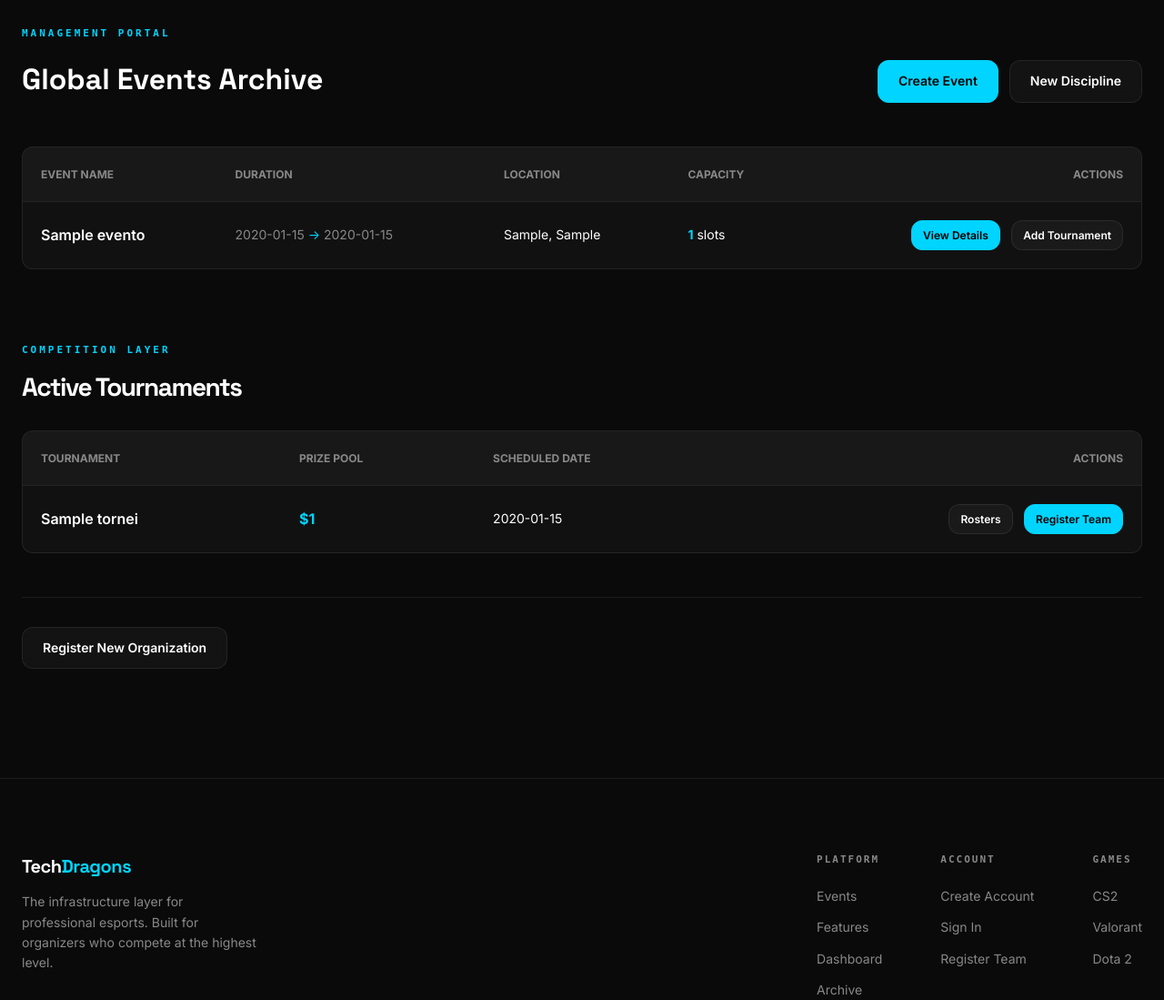
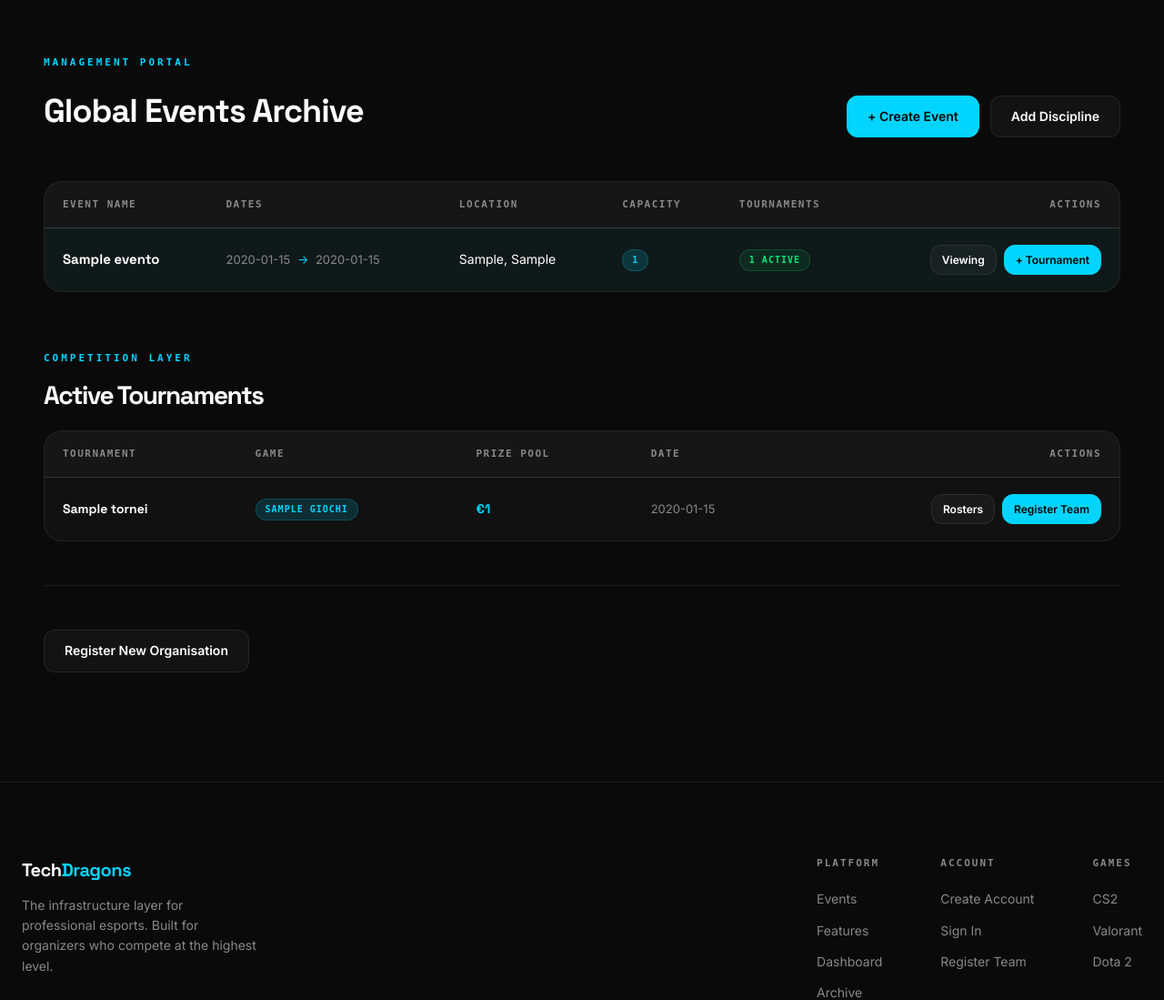
Before and after one commit to EliseyRotar/tech-events-msi, a PHP site: page /dashboard.php?id=1 in a window 1280 px wide. Shown: the part 72-1171 px from the top of the page at 91% size. Run offline with PHP 8.4, Linux system fonts and the light colour scheme; the visitor is signed in with stand-in values (Sample User, id 1); tables that the repository leaves empty hold one stand-in row (values such as "Sample post"); some libraries are stand-ins or nearby versions.

Commit message:
feat(page): rebuild dashboard with data tables, badges, and drill-down view
Replaces inline styles with .page-main / .data-table-wrap / .data-table
components. Adds tournament count badge per event row (green when > 0, grey
when empty). Tournament detail panel appears below when ?id= is set, showing
game title badge, prize pool, and date. Admin actions gated behind isAdmin check.

Co-Authored-By: Claude Sonnet 4.6 <noreply@anthropic.com>

```diff
--- a/public/dashboard.php
+++ b/public/dashboard.php
@@ -2,110 +2,189 @@
 require_once '../config.php';
 \App\Auth::requireLogin();
 
-$eventID = isset($_GET['id']) ? $_GET['id'] : "";
+$eventID       = isset($_GET['id']) ? (int)$_GET['id'] : null;
 $tournamentInfo = null;
 
-$sql = 'SELECT * FROM evento';
-$stm = $pdo->prepare($sql);
+$stm = $pdo->prepare(
+    'SELECT e.*,
+            (SELECT COUNT(*) FROM tornei t WHERE t.idEvento = e.idEvento) AS tournamentCount
+     FROM evento e
+     ORDER BY e.dataInizio DESC'
+);
 $stm->execute();
 $generalInfo = $stm->fetchAll(PDO::FETCH_ASSOC);
 
-if ($eventID != "") {
-    $sql = 'SELECT * FROM tornei WHERE tornei.idEvento = :id';
-    $stm = $pdo->prepare($sql);
+if ($eventID) {
+    $stm = $pdo->prepare(
+        'SELECT t.*, g.nomeGioco
+         FROM tornei t
+         LEFT JOIN giochi g ON g.idGioco = t.idGioco
+         WHERE t.idEvento = :id
+         ORDER BY t.giornoSvolgimento ASC'
+    );
     $stm->bindParam(':id', $eventID);
     $stm->execute();
     $tournamentInfo = $stm->fetchAll(PDO::FETCH_ASSOC);
 }
 
-$pageTitle = "Event Dashboard — Tech Dragons Events";
+$pageTitle = 'Dashboard — Tech Dragons Events';
 require_once __DIR__ . '/../templates/layout/header.php';
 ?>
 
-<div class="container" style="margin-top: 100px; padding-bottom: 120px;">
-    <div class="page-header" style="display: flex; justify-content: space-between; align-items: flex-end; margin-bottom: 48px;">
-        <div>
-            <p class="section-label" style="text-align: left;">Management Portal</p>
-            <h1 style="font-family: var(--font-display); font-size: 32px; margin: 0; font-weight: 800;">Global Events Archive</h1>
+<main class="page-main">
+    <div class="container">
+
+        <!-- Page header -->
+        <div class="page-header reveal">
+            <div class="page-header-left">
+                <span class="section-label">Management Portal</span>
+                <h1>Global Events Archive</h1>
             </div>
-        <?php if(isset($_SESSION['admin']) && $_SESSION['admin'] == 1): ?>
-        <div class="admin-actions" style="display: flex; gap: 12px;">
-            <a href="createEvent.php" class="btn-primary">Create Event</a>
-            <a href="addGame.php" class="btn-secondary">New Discipline</a>
+            <?php if (isset($_SESSION['admin']) && $_SESSION['admin'] == 1): ?>
+            <div class="page-header-actions">
+                <a href="/createEvent.php" class="btn-primary">+ Create Event</a>
+                <a href="/addGame.php" class="btn-secondary">Add Discipline</a>
             </div>
             <?php endif; ?>
         </div>
 
-    <div class="table-container" style="background: var(--surface); border: 1px solid var(--border); border-radius: 12px; overflow: hidden;">
-        <table style="width: 100%; border-collapse: collapse;">
+        <!-- Events table -->
+        <?php if (empty($generalInfo)): ?>
+        <div style="background:var(--bg-secondary);border:1px dashed var(--border);border-radius:var(--radius-lg);padding:60px;text-align:center;" class="reveal">
+            <p style="font-family:var(--font-display);font-size:20px;font-weight:700;margin-bottom:8px;">No events yet</p>
+            <p style="color:var(--text-secondary);margin-bottom:24px;">Events created by admins will appear here.</p>
+            <?php if (isset($_SESSION['admin']) && $_SESSION['admin'] == 1): ?>
+                <a href="/createEvent.php" class="btn-primary">Create First Event</a>
+            <?php endif; ?>
+        </div>
+        <?php else: ?>
+        <div class="data-table-wrap reveal">
+            <table class="data-table">
                 <thead>
-                <tr style="background: rgba(255,255,255,0.03);">
-                    <th style="padding: 20px; text-align: left; font-size: 12px; text-transform: uppercase; color: var(--text-muted);">Event Name</th>
-                    <th style="padding: 20px; text-align: left; font-size: 12px; text-transform: uppercase; color: var(--text-muted);">Duration</th>
-                    <th style="padding: 20px; text-align: left; font-size: 12px; text-transform: uppercase; color: var(--text-muted);">Location</th>
-                    <th style="padding: 20px; text-align: left; font-size: 12px; text-transform: uppercase; color: var(--text-muted);">Capacity</th>
-                    <th style="padding: 20px; text-align: right; font-size: 12px; text-transform: uppercase; color: var(--text-muted);">Actions</th>
+                    <tr>
+                        <th>Event Name</th>
+                        <th>Dates</th>
+                        <th>Location</th>
+                        <th>Capacity</th>
+                        <th>Tournaments</th>
+                        <th style="text-align:right">Actions</th>
                     </tr>
                 </thead>
                 <tbody>
                     <?php foreach ($generalInfo as $row): ?>
-                    <tr style="border-top: 1px solid var(--border); transition: var(--transition);">
-                        <td style="padding: 20px; font-weight: 600;"><?= htmlspecialchars($row['nome']) ?></td>
-                        <td style="padding: 20px; color: var(--text-muted); font-size: 14px;">
-                            <?= htmlspecialchars($row['dataInizio']) ?> <span style="color: var(--primary);">→</span> <?= htmlspecialchars($row['dataFine']) ?>
+                    <tr <?= $eventID == $row['idEvento'] ? 'style="background:rgba(0,212,255,0.04);"' : '' ?>>
+                        <td>
+                            <span style="font-weight:700;font-family:var(--font-display);font-size:15px;">
+                                <?= htmlspecialchars($row['nome'], ENT_QUOTES) ?>
+                            </span>
                         </td>
-                        <td style="padding: 20px; font-size: 14px;"><?= htmlspecialchars($row['citta']) ?>, <?= htmlspecialchars($row['paese']) ?></td>
-                        <td style="padding: 20px; font-size: 14px;">
-                            <span style="color: var(--accent); font-weight: 700;"><?= $row['nPosti'] ?></span> slots
+                        <td style="color:var(--text-secondary);font-size:13px;">
+                            <?= htmlspecialchars($row['dataInizio'], ENT_QUOTES) ?>
+                            <span style="color:var(--accent-blue);margin:0 4px;">→</span>
+                            <?= htmlspecialchars($row['dataFine'], ENT_QUOTES) ?>
                         </td>
-                        <td style="padding: 20px; text-align: right;">
-                            <a href="dashboard.php?id=<?= $row["idEvento"]?>" class="btn-primary" style="padding: 6px 12px; font-size: 12px;">View Details</a>
-                            <?php if(isset($_SESSION['admin']) && $_SESSION['admin'] == 1): ?>
-                                <a href="addTournament.php?id=<?= $row["idEvento"]?>" class="btn-secondary" style="padding: 6px 12px; font-size: 12px; margin-left: 8px;">Add Tournament</a>
+                        <td style="font-size:14px;">
+                            <?php
+                                $loc = trim(implode(', ', array_filter([
+                                    $row['citta'] ?? '',
+                                    $row['paese'] ?? '',
+                                ])));
+                                echo $loc ? htmlspecialchars($loc, ENT_QUOTES) : '<span style="color:var(--text-secondary)">Online</span>';
+                            ?>
+                        </td>
+                        <td>
+                            <span class="badge badge-blue"><?= (int)$row['nPosti'] ?></span>
+                        </td>
+                        <td>
+                            <span class="badge <?= $row['tournamentCount'] > 0 ? 'badge-green' : 'badge-gray' ?>">
+                                <?= (int)$row['tournamentCount'] ?> active
+                            </span>
+                        </td>
+                        <td>
+                            <div class="table-actions">
+                                <a href="/dashboard.php?id=<?= (int)$row['idEvento'] ?>" class="btn-secondary" style="padding:6px 12px;font-size:12px;">
+                                    <?= $eventID == $row['idEvento'] ? 'Viewing' : 'View' ?>
+                                </a>
+                                <?php if (isset($_SESSION['admin']) && $_SESSION['admin'] == 1): ?>
+                                <a href="/addTournament.php?id=<?= (int)$row['idEvento'] ?>" class="btn-primary" style="padding:6px 12px;font-size:12px;">
+                                    + Tournament
+                                </a>
                                 <?php endif; ?>
+                            </div>
                         </td>
                     </tr>
                     <?php endforeach; ?>
                 </tbody>
             </table>
         </div>
+        <?php endif; ?>
 
-    <?php if ($tournamentInfo != null): ?>
-        <div style="margin-top: 80px;">
-            <p class="section-label" style="text-align: left;">Competition Layer</p>
-            <h2 style="text-align: left; margin-bottom: 32px; font-size: 28px;">Active Tournaments</h2>
+        <!-- Tournament detail (when event is selected) -->
+        <?php if ($tournamentInfo !== null): ?>
+        <div style="margin-top:64px;" class="reveal">
+            <div class="page-header" style="margin-bottom:24px;">
+                <div class="page-header-left">
+                    <span class="section-label">Competition Layer</span>
+                    <h2 style="text-align:left;font-size:28px;margin-bottom:0;">Active Tournaments</h2>
+                </div>
+            </div>
 
-            <div class="table-container" style="background: var(--surface); border: 1px solid var(--border); border-radius: 12px; overflow: hidden;">
-                <table style="width: 100%; border-collapse: collapse;">
+            <?php if (empty($tournamentInfo)): ?>
+            <div style="background:var(--bg-secondary);border:1px dashed var(--border);border-radius:var(--radius-lg);padding:40px;text-align:center;">
+                <p style="color:var(--text-secondary);">No tournaments created for this event yet.</p>
+                <?php if (isset($_SESSION['admin']) && $_SESSION['admin'] == 1): ?>
+                    <a href="/addTournament.php?id=<?= $eventID ?>" class="btn-primary" style="margin-top:16px;display:inline-flex;">+ Add Tournament</a>
+                <?php endif; ?>
+            </div>
+            <?php else: ?>
+            <div class="data-table-wrap">
+                <table class="data-table">
                     <thead>
-                        <tr style="background: rgba(255,255,255,0.03);">
-                            <th style="padding: 20px; text-align: left; font-size: 12px; text-transform: uppercase; color: var(--text-muted);">Tournament</th>
-                            <th style="padding: 20px; text-align: left; font-size: 12px; text-transform: uppercase; color: var(--text-muted);">Prize Pool</th>
-                            <th style="padding: 20px; text-align: left; font-size: 12px; text-transform: uppercase; color: var(--text-muted);">Scheduled Date</th>
-                            <th style="padding: 20px; text-align: right; font-size: 12px; text-transform: uppercase; color: var(--text-muted);">Actions</th>
+                        <tr>
+                            <th>Tournament</th>
+                            <th>Game</th>
+                            <th>Prize Pool</th>
+                            <th>Date</th>
+                            <th style="text-align:right">Actions</th>
                         </tr>
                     </thead>
                     <tbody>
-                        <?php foreach($tournamentInfo as $row): ?>
-                            <tr style="border-top: 1px solid var(--border);">
-                                <td style="padding: 20px; font-weight: 600;"><?= htmlspecialchars($row['nomeTorneo']) ?></td>
-                                <td style="padding: 20px; color: var(--accent); font-weight: 800;">$<?= number_format($row['montePremi'], 0) ?></td>
-                                <td style="padding: 20px; font-size: 14px;"><?= htmlspecialchars($row['giornoSvolgimento']) ?></td>
-                                <td style="padding: 20px; text-align: right;">
-                                    <a href="viewTeam.php?id=<?= $row['idTorneo'] ?>" class="btn-secondary" style="padding: 6px 12px; font-size: 12px;">Rosters</a>
-                                    <a href="signTeam.php?id=<?= $row['idTorneo'] ?>" class="btn-primary" style="padding: 6px 12px; font-size: 12px; margin-left: 8px;">Register Team</a>
+                        <?php foreach ($tournamentInfo as $row): ?>
+                        <tr>
+                            <td style="font-weight:700;font-family:var(--font-display);">
+                                <?= htmlspecialchars($row['nomeTorneo'], ENT_QUOTES) ?>
+                            </td>
+                            <td>
+                                <span class="badge badge-blue"><?= htmlspecialchars($row['nomeGioco'] ?? '—', ENT_QUOTES) ?></span>
+                            </td>
+                            <td style="font-family:var(--font-display);font-weight:700;color:var(--accent-blue);">
+                                <?= $row['montePremi'] ? '€' . number_format((float)$row['montePremi'], 0, '.', ',') : '<span style="color:var(--text-secondary)">TBA</span>' ?>
+                            </td>
+                            <td style="color:var(--text-secondary);font-size:13px;">
+                                <?= htmlspecialchars($row['giornoSvolgimento'], ENT_QUOTES) ?>
+                            </td>
+                            <td>
+                                <div class="table-actions">
+                                    <a href="/viewTeam.php?id=<?= (int)$row['idTorneo'] ?>" class="btn-secondary" style="padding:6px 12px;font-size:12px;">Rosters</a>
+                                    <a href="/signTeam.php?id=<?= (int)$row['idTorneo'] ?>" class="btn-primary" style="padding:6px 12px;font-size:12px;">Register Team</a>
+                                </div>
                             </td>
                         </tr>
                         <?php endforeach; ?>
                     </tbody>
                 </table>
             </div>
+            <?php endif; ?>
         </div>
         <?php endif; ?>
 
-    <div style="margin-top: 48px; border-top: 1px solid var(--border); padding-top: 32px; display: flex; gap: 16px;">
-        <a href="addTeam.php" class="btn-secondary">Register New Organization</a>
-    </div>
+        <!-- Bottom actions -->
+        <hr class="section-divider">
+        <div class="page-header-actions">
+            <a href="/addTeam.php" class="btn-secondary">Register New Organisation</a>
         </div>
 
+    </div>
+</main>
+
 <?php require_once __DIR__ . '/../templates/layout/footer.php'; ?>
```
Lines whose indentation alone changed are shown as unchanged.
